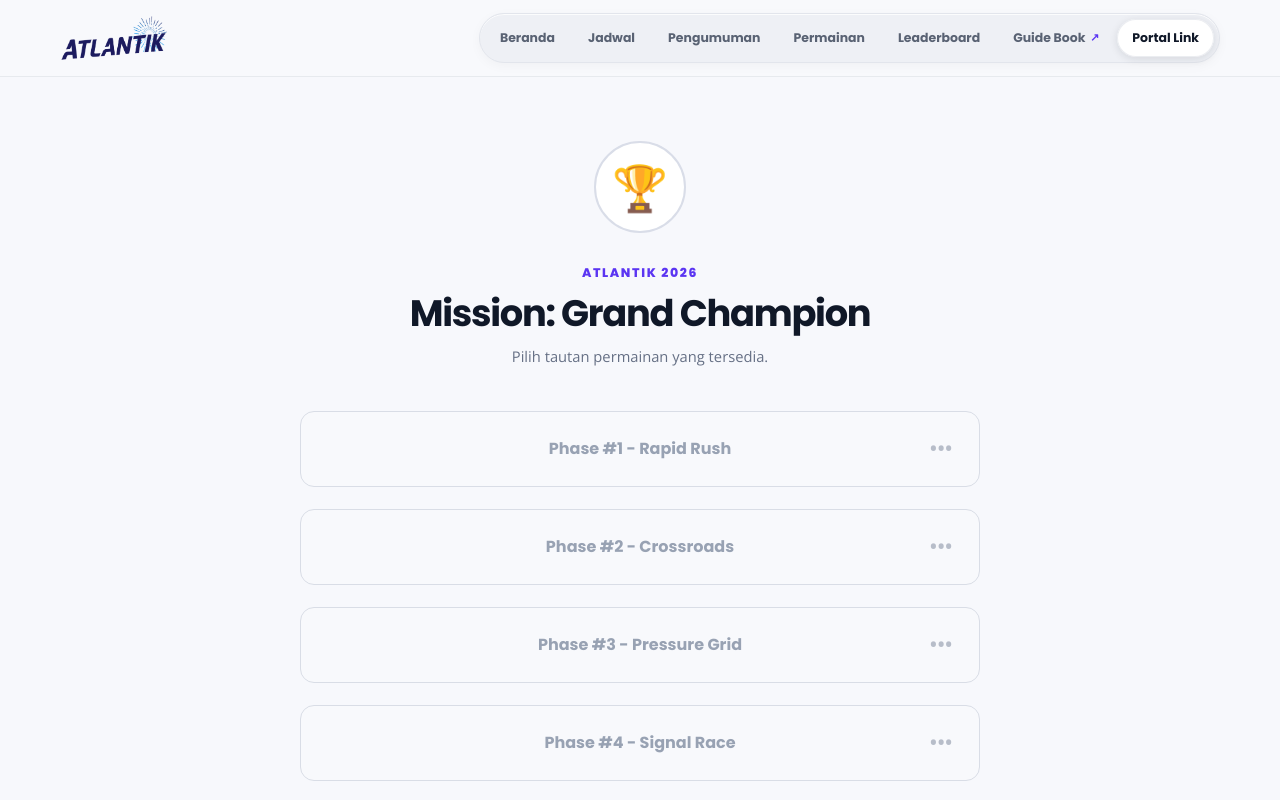
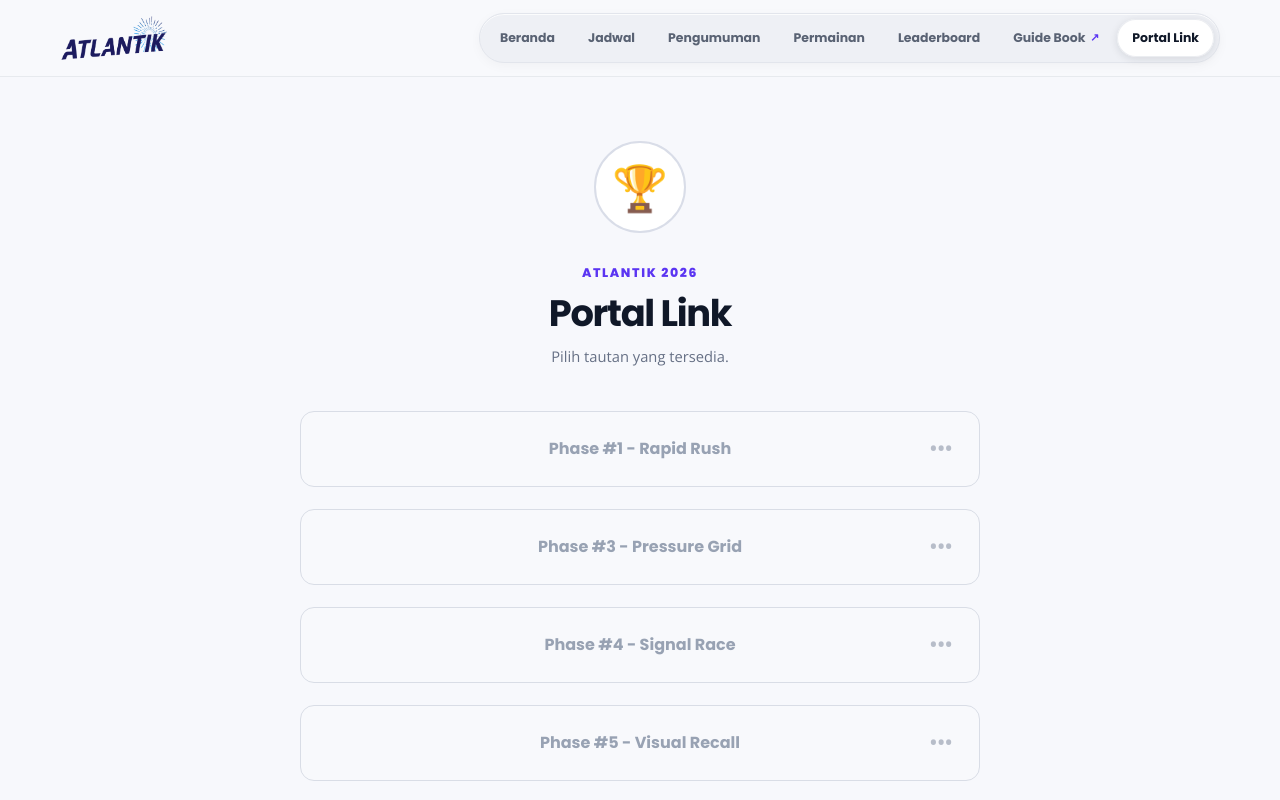
Before and after one commit to ruswanhidayat/portal-atlantik, a Next.js app: page /portal-link in a window 1280 px wide. Shown: the top 800 px of the page. Built offline with nearby package versions, Linux system fonts and the light colour scheme.

Commit message:
update announcement and portal link

```diff
--- a/app/portal-link/page.js
+++ b/app/portal-link/page.js
@@ -25,11 +25,11 @@ export default function PortalLinkPage() {
             </span>
 
             <h1>
-              Mission: Grand Champion
+              Portal Link
             </h1>
 
             <p>
-              Pilih tautan permainan yang tersedia.
+              Pilih tautan yang tersedia.
             </p>
           </div>
 
--- a/data/announcements.js
+++ b/data/announcements.js
@@ -45,6 +45,6 @@ export const announcements = [
       "Pertandingan CS:CZ Tactical Challenge segera dimulai. Saksikan pertandingannya!",
     href: "/jadwal",
     linkLabel: "Lihat Jadwal",
-    showOnHome: false,
+    showOnHome: true,
   },
 ];
--- a/data/portal-links.js
+++ b/data/portal-links.js
@@ -3,13 +3,6 @@ export const portalLinks = [
     id: "rapid-rush",
     label: "Phase #1 - Rapid Rush",
     href: "https://grand-champion-1.vercel.app",
-    show: true,
-    enabled: false,
-  },
-  {
-    id: "crossroads",
-    label: "Phase #2 - Crossroads",
-    href: "https://example.com",
     show: true,
     enabled: false,
   },
```
